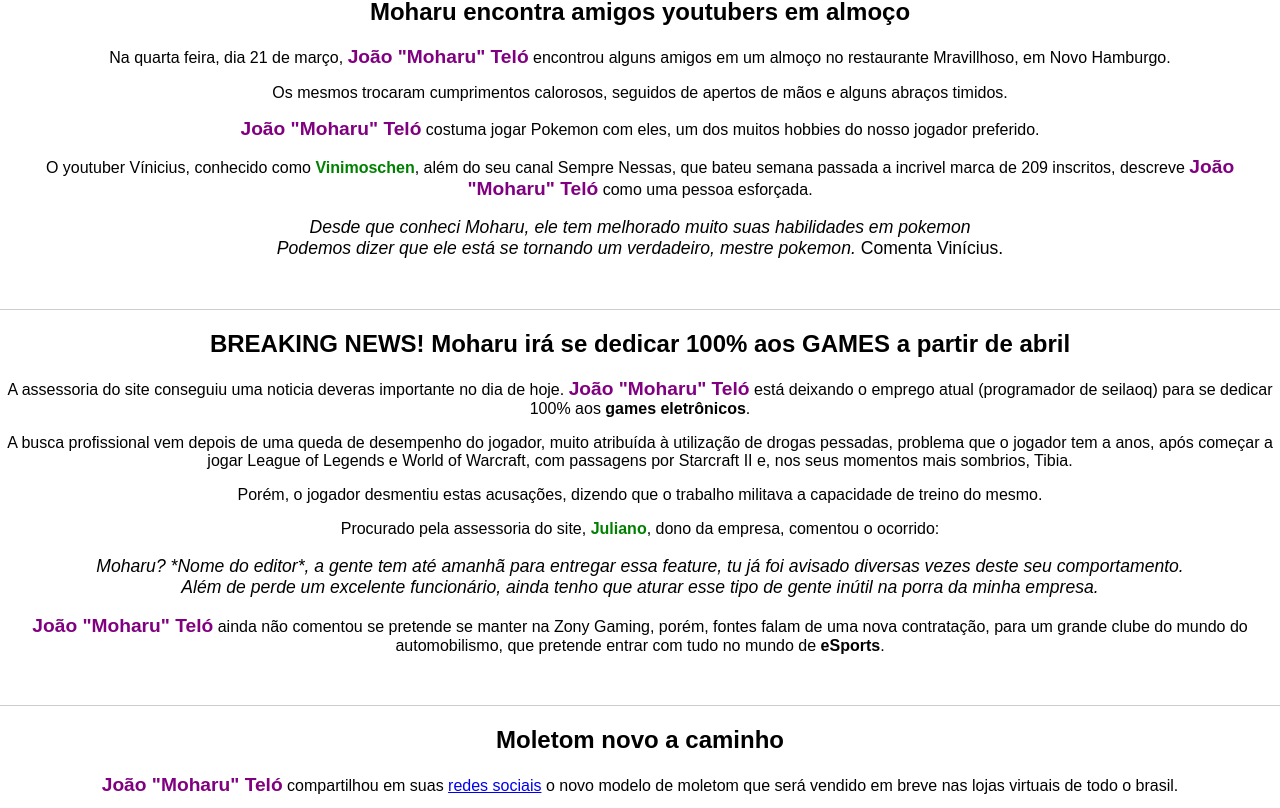
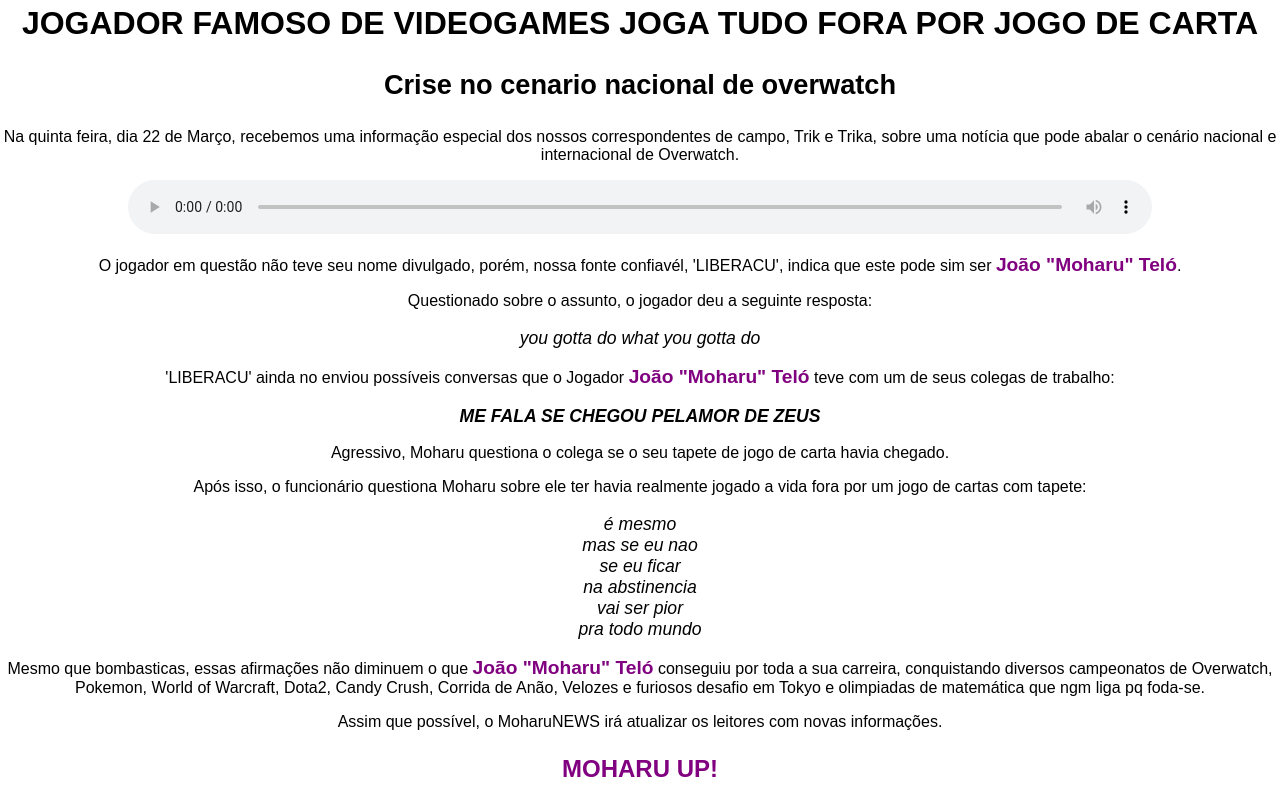
Before and after one commit to arturnista/moharunews, a React (Create React App) app: page / in a window 1280 px wide. Shown: the part 352-1160 px from the top of the page. Built offline with nearby package versions, Linux system fonts and the light colour scheme.

Commit message:
Jogador for carta

```diff
--- a/src/App.css
+++ b/src/App.css
@@ -42,7 +42,11 @@
 }
 
 .news-title {
+    font-size: 2em;
+}
 
+.news-subtitle {
+    font-size: 1.7em;
 }
 
 .news-text {
@@ -73,3 +77,13 @@
     height: 100%;
     width: auto;
 }
+
+.news-moharup {
+    font-size: 1.5em;
+    color: purple;
+    font-weight: bold;
+}
+
+.news-audio {
+    width: 80%;
+}
--- a/src/App.js
+++ b/src/App.js
@@ -15,6 +15,56 @@
             </header>
 
 
+
+            <div className='news-container'>
+                <h2 className="news-title">JOGADOR FAMOSO DE VIDEOGAMES JOGA TUDO FORA POR JOGO DE CARTA</h2>
+                <h3 className="news-subtitle">Crise no cenario nacional de overwatch</h3>
+                <p className='news-text'>
+                    Na quinta feira, dia 22 de Março, recebemos uma informação especial dos nossos correspondentes de campo, Trik e Trika, sobre uma notícia que pode abalar o cenário nacional e internacional de Overwatch.
+                </p>
+                <audio controls className='news-audio'>
+                    <source src="/audio/trik-trika-jogador-joga-vida-fora.ogg" type="audio/ogg"/>
+                </audio>
+                <p className='news-text'>
+                    O jogador em questão não teve seu nome divulgado, porém, nossa fonte confiavél, 'LIBERACU', indica que este pode sim ser <span className='moharu-name'>João "Moharu" Teló</span>.
+                </p>
+                <p className='news-text'>
+                    Questionado sobre o assunto, o jogador deu a seguinte resposta:
+                </p>
+                <p className='news-cit'><i>
+                    you gotta do what you gotta do
+                </i></p>
+
+                <p className='news-text'>
+                    'LIBERACU' ainda no enviou possíveis conversas que o Jogador <span className='moharu-name'>João "Moharu" Teló</span> teve com um de seus colegas de trabalho:
+                </p>
+                <p className='news-cit'><i>
+                    <strong>ME FALA SE CHEGOU PELAMOR DE ZEUS</strong>
+                </i></p>
+                <p className='news-text'>
+                    Agressivo, Moharu questiona o colega se o seu tapete de jogo de carta havia chegado.
+                </p>
+                <p className='news-text'>
+                    Após isso, o funcionário questiona Moharu sobre ele ter havia realmente jogado a vida fora por um jogo de cartas com tapete:
+                </p>
+                <p className='news-cit'><i>
+                    é mesmo <br />
+                    mas se eu nao <br />
+                    se eu ficar <br />
+                    na abstinencia <br />
+                    vai ser pior <br />
+                    pra todo mundo <br />
+                </i></p>
+                <p className='news-text'>
+                    Mesmo que bombasticas, essas afirmações não diminuem o que <span className='moharu-name'>João "Moharu" Teló</span> conseguiu por toda a sua carreira, conquistando diversos campeonatos de Overwatch, Pokemon, World of Warcraft, Dota2, Candy Crush, Corrida de Anão, Velozes e furiosos desafio em Tokyo e olimpiadas de matemática que ngm liga pq foda-se.
+                </p>
+                <p className='news-text'>
+                    Assim que possível, o MoharuNEWS irá atualizar os leitores com novas informações.
+                </p>
+                <p className='news-moharup'>
+                    MOHARU UP!
+                </p>
+            </div>
             <div className='news-container'>
                 <h2 className="news-title">Moharu encontra amigos youtubers em almoço</h2>
                 <p className='news-text'>
@@ -34,6 +84,9 @@
                     <br/>
                     Podemos dizer que ele está se tornando um verdadeiro, mestre pokemon.
                 </i> Comenta Vinícius. </p>
+                <p className='news-moharup'>
+                    MOHARU HYPE!
+                </p>
             </div>
             <div className='news-container'>
                 <h2 className="news-title">BREAKING NEWS! Moharu irá se dedicar 100% aos <strong>GAMES</strong> a partir de abril</h2>
@@ -41,10 +94,10 @@
                     A assessoria do site conseguiu uma noticia deveras importante no dia de hoje. <span className='moharu-name'>João "Moharu" Teló</span> está deixando o emprego atual (programador de seilaoq) para se dedicar 100% aos <strong>games eletrônicos</strong>.
                 </p>
                 <p className='news-text'>
-                    A busca profissional vem depois de uma queda de desempenho do jogador, muito atribuída à utilização de drogas pessadas, problema que o jogador tem a anos, após começar a jogar League of Legends e World of Warcraft, com passagens por Starcraft II e, nos seus momentos mais sombrios, Tibia.
+                    A busca profissional vem depois de uma queda de desempenho do jogador, muito atribuída à utilização de drogas pesadas, problema que o jogador tem a anos, após começar a jogar League of Legends e World of Warcraft, com passagens por Starcraft II e, nos seus momentos mais sombrios, Tibia.
                 </p>
                 <p className='news-text'>
-                    Porém, o jogador desmentiu estas acusações, dizendo que o trabalho militava a capacidade de treino do mesmo.
+                    Porém, o jogador desmentiu estas acusações, dizendo que o trabalho limitava a capacidade de treino do mesmo.
                 </p>
                 <p className='news-text'>
                     Procurado pela assessoria do site, <span className='other-name'>Juliano</span>, dono da empresa, comentou o ocorrido:
@@ -56,6 +109,9 @@
                 </i></p>
                 <p className='news-text'>
                     <span className='moharu-name'>João "Moharu" Teló</span> ainda não comentou se pretende se manter na Zony Gaming, porém, fontes falam de uma nova contratação, para um grande clube do mundo do automobilismo, que pretende entrar com tudo no mundo de <strong>eSports</strong>.
+                </p>
+                <p className='news-moharup'>
+                    MOHARU VROW!
                 </p>
             </div>
             <div className='news-container'>
@@ -81,6 +137,9 @@
                 <p className='news-text'>
                     A peça deverá ser vendida tanto na loja de <span className='moharu-name'>João "Moharu" Teló</span>, quanto em quase todas as lojas de <strong>GAMERS</strong> do Brasil.
                 </p>
+                <p className='news-moharup'>
+                    MOHARU UP!
+                </p>
             </div>
             <div className='news-container'>
                 <h2 className="news-title">Moharu comenta reportagem da UOL JOGOS</h2>
@@ -104,6 +163,9 @@
                 <p className='news-text'>
                     A assessoria do site ainda não se pronunciou sobre os comentários do jogador.
                 </p>
+                <p className='news-moharup'>
+                    MOHARU CIMA!
+                </p>
             </div>
             <div className='news-container'>
                 <h2 className="news-title">Moharu para a divisão Brasileira de Overwatch do Brasil de Pelotas</h2>
@@ -115,6 +177,9 @@
                 </p>
                 <p className='news-text'>
                     <span className='moharu-name'>Moharu</span> deve começar sua atuação na equipe à partir de Janeiro de 2018, após finalizar os campeonatos com sua equipe atual, Zony Gaming.
+                </p>
+                <p className='news-moharup'>
+                    MOHARU YOW!
                 </p>
             </div>
             <div className='news-container'>
@@ -128,6 +193,9 @@
                 <p className='news-text'>
                     10min pra acabar o expediente
                 </p>
+                <p className='news-moharup'>
+                    MOHARU UP!
+                </p>
             </div>
         </div>
         );
```
Also changed, not shown: public/images/tapete_jogo_de_carta_moharu.jpg (added), 1 other file (tests, documents, lock files or other folders).
